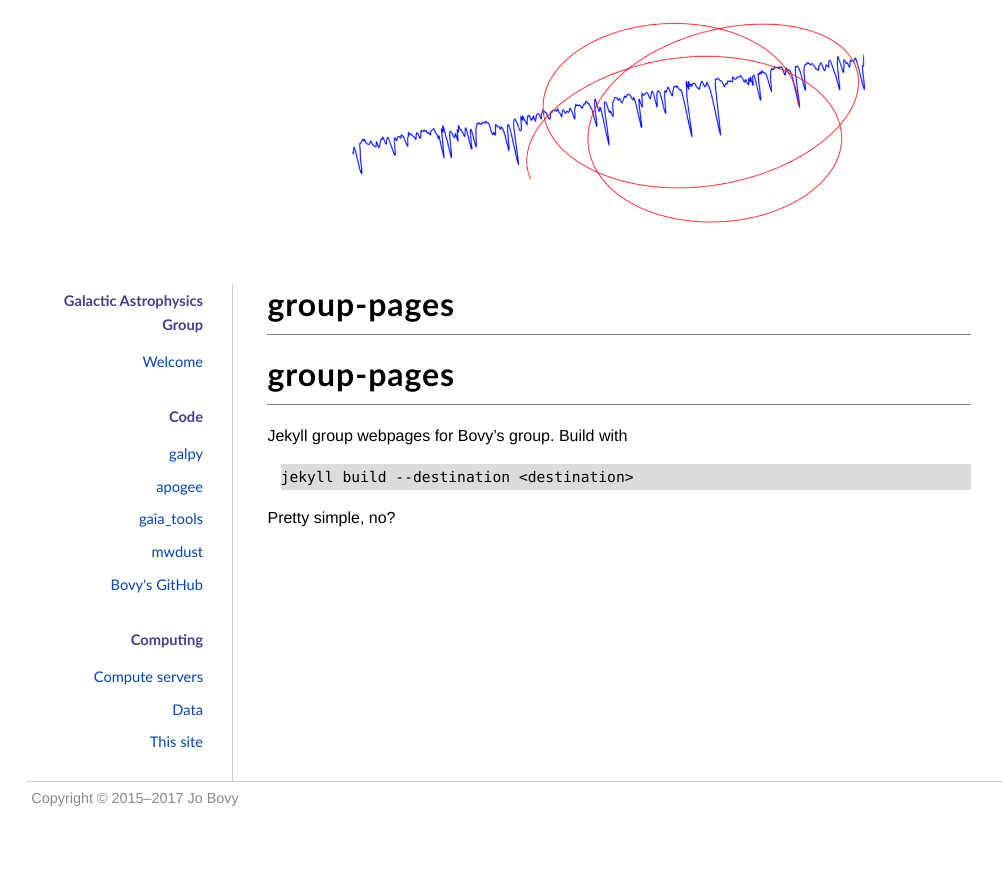
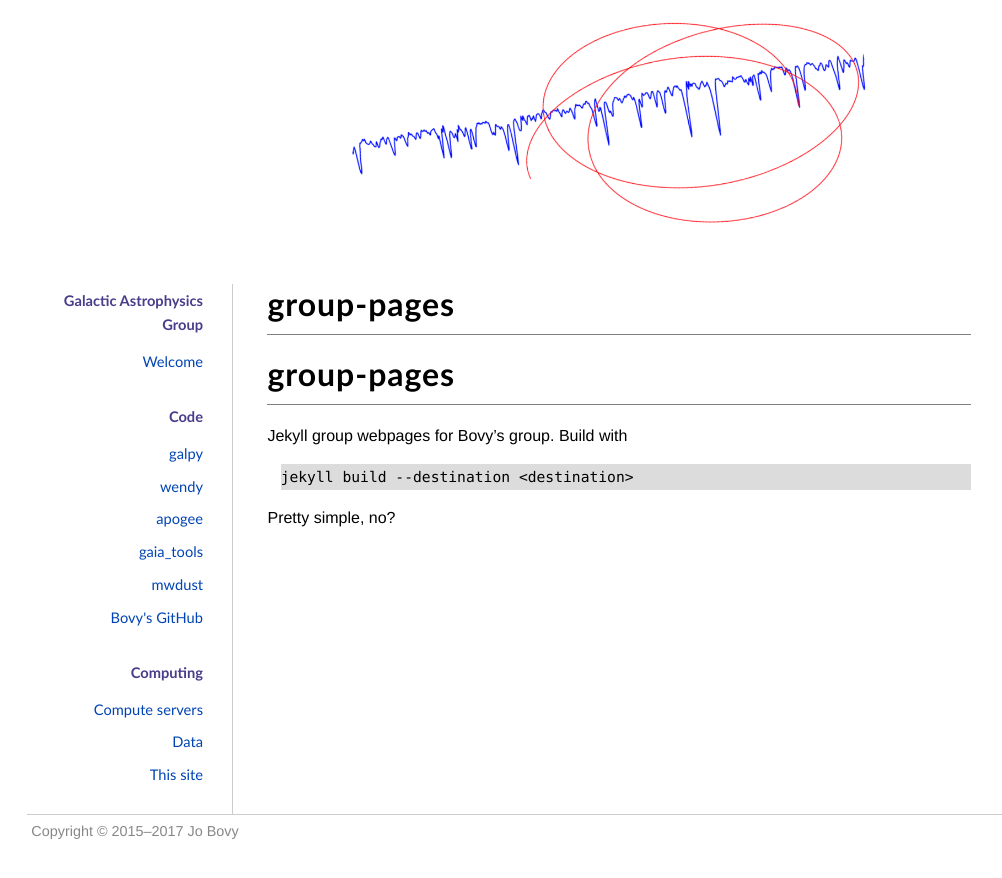
Before and after one commit to jobovy/group-pages, a Jekyll site: the page built from README.md, in a window 1280 px wide. Shown: the top 878 px of the page, without its empty margins (93-1095 px from the left). Built offline with Jekyll 4.4.1, drawn with Linux system fonts in a browser that asks for light colours; our own code applies the rules of GitHub Pages for plain Markdown files.

Commit message:
Add link to wendy

```diff
--- a/_layouts/default.html
+++ b/_layouts/default.html
@@ -27,6 +27,7 @@
           <li>Code
             <ol class="toc">
               <li><a href='https://github.com/jobovy/galpy'>galpy</a></li>
+              <li><a href='https://github.com/jobovy/wendy'>wendy</a></li>
               <li><a href='https://github.com/jobovy/apogee'>apogee</a></li>
               <li><a href='https://github.com/jobovy/gaia_tools'>gaia_tools</a></li>
               <li><a href='https://github.com/jobovy/mwdust'>mwdust</a></li>
```
